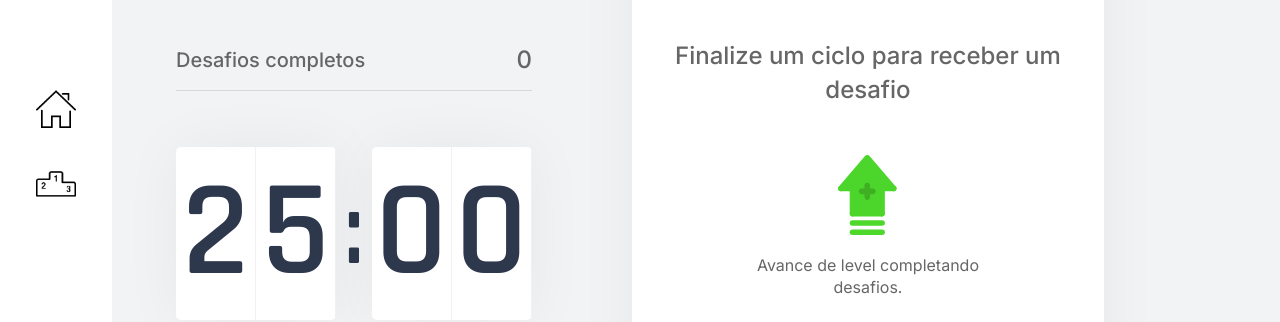
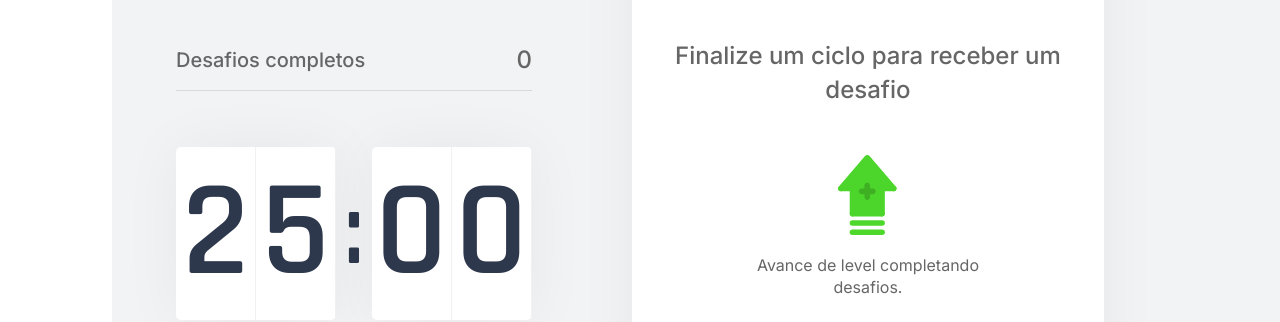
Before and after one commit to MTitoS/effective, a Next.js app: page / in a window 1280 px wide. Shown: the part 265-587 px from the top of the page. Built offline with nearby package versions, Linux system fonts and the light colour scheme.

Commit message:
Update Sidebar.tsx

```diff
--- a/src/components/Sidebar.tsx
+++ b/src/components/Sidebar.tsx
@@ -9,11 +9,6 @@ export function Sidebar({ toggleTheme }: Props) {
   return (
     <div className={styles.container}>
       <img src="/sidebarLogo.svg" alt="Sidebar logo"/>
-      <div className={styles.icons}>
-        <button><img src="/icons/homeicon.png" alt="Home icon" /></button>
-        <br />
-        <button><img src="/icons/leaderb-icon.png" alt="Leaderboard icon" /></button>
-      </div>
       <div className={styles.switcher}>
         <ThemeSwitcher handleToggleTheme={toggleTheme}/>
       </div>
```
